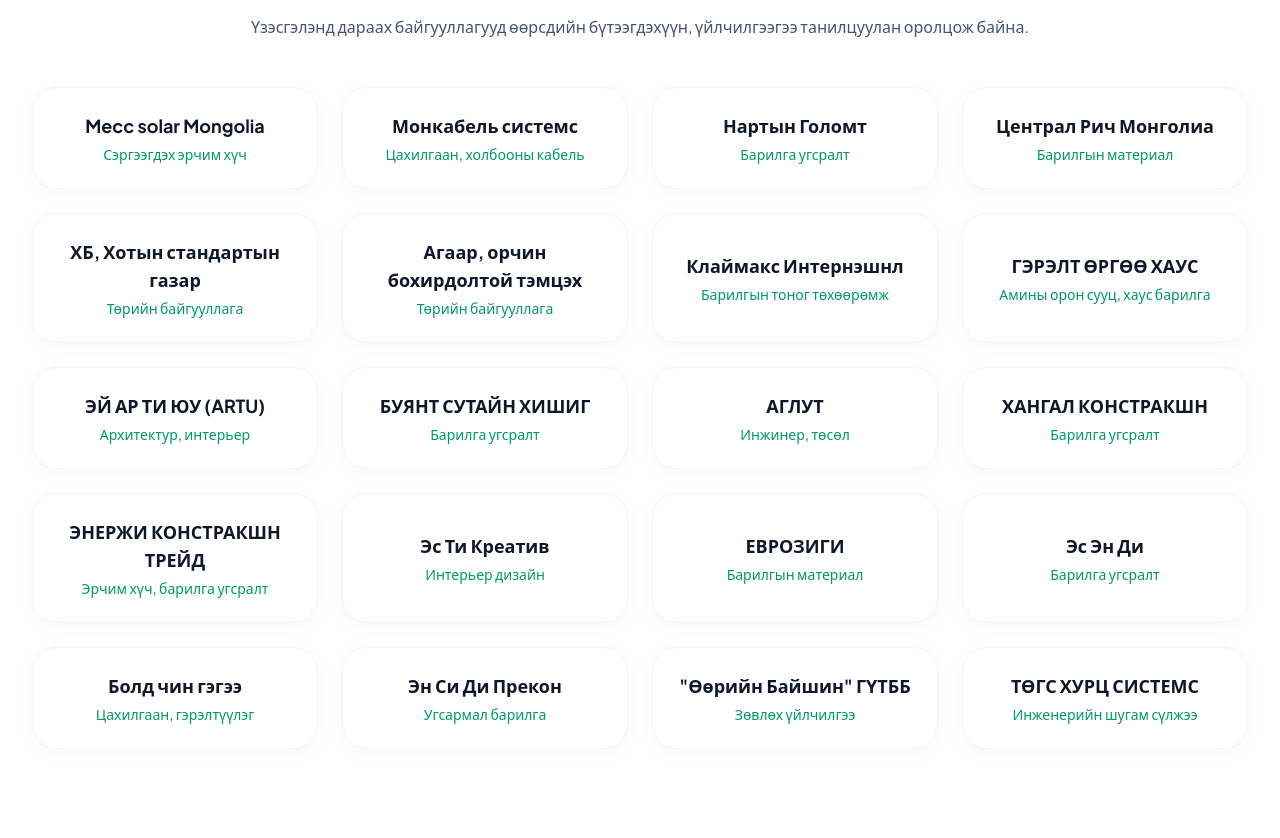
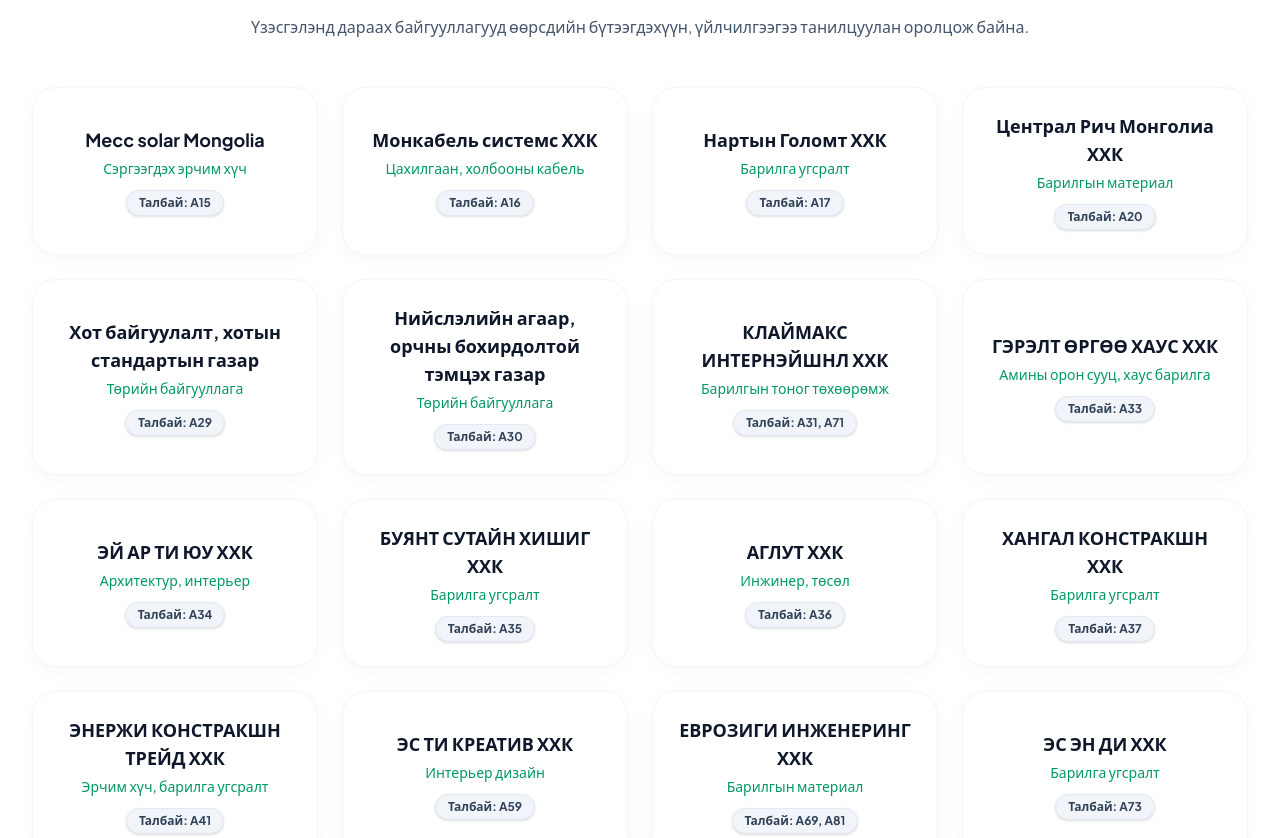
Before and after one commit to Barilgamn/https-github.com-Barilgamn-house.barilga.mn, a React (Vite) app: page / in a window 1280 px wide. Shown: the part 3692-4530 px from the top of the page. Built offline with nearby package versions, Linux system fonts and the light colour scheme; no server answers; the database is empty.

Commit message:
feat: Update booked booth list and company data
This commit revises the list of booked exhibition booths and updates the data for featured companies. The changes reflect current exhibition arrangements and ensure accurate information is displayed.

```diff
--- a/src/App.tsx
+++ b/src/App.tsx
@@ -96,7 +96,7 @@
     return () => clearInterval(interval);
   }, []);
 
-  const bookedBooths = ['A11', 'A12', 'A15', 'A16', 'A17', 'A18', 'A20', 'A21', 'A22', 'A29', 'A30', 'A31', 'A32', 'A33', 'A34', 'A35', 'A36', 'A39', 'A40', 'A41', 'A42', 'A49', 'A50', 'A51', 'A52', 'A59', 'A60', 'A61', 'A62', 'A69', 'A70', 'A71', 'A72', 'A73', 'A74', 'A79', 'A80', 'A81', 'A82', 'A89', 'A90'];
+  const bookedBooths = ['A15', 'A16', 'A17', 'A20', 'A29', 'A30', 'A31', 'A33', 'A34', 'A35', 'A36', 'A37', 'A41', 'A59', 'A69', 'A71', 'A73', 'A75', 'A81', 'ЗАДГАЙ 1', 'ЗАДГАЙ 2', 'ЗАДГАЙ 3'];
   const sponsorBooths = ['A4', 'A5', 'A6', 'A7', 'A19', 'A20', 'A29', 'A30', 'A31', 'A32', 'A41', 'A42'];
 
   const scrollToBooking = () => {
@@ -568,31 +568,32 @@
 
           <div className="grid grid-cols-1 sm:grid-cols-2 lg:grid-cols-3 xl:grid-cols-4 gap-6">
             {[
-              { name: "Mecc solar Mongolia", activity: "Сэргээгдэх эрчим хүч", logo: "https://ui-avatars.com/api/?name=MS&background=047857&color=fff&size=128&font-size=0.33&bold=true" },
-              { name: "Монкабель системс", activity: "Цахилгаан, холбооны кабель", logo: "https://ui-avatars.com/api/?name=МС&background=0f172a&color=fff&size=128&font-size=0.33&bold=true" },
-              { name: "Нартын Голомт", activity: "Барилга угсралт", logo: "https://ui-avatars.com/api/?name=НГ&background=b45309&color=fff&size=128&font-size=0.33&bold=true" },
-              { name: "Централ Рич Монголиа", activity: "Барилгын материал", logo: "https://ui-avatars.com/api/?name=ЦР&background=1d4ed8&color=fff&size=128&font-size=0.33&bold=true" },
-              { name: "ХБ, Хотын стандартын газар", activity: "Төрийн байгууллага", logo: "https://ui-avatars.com/api/?name=ХБ&background=0369a1&color=fff&size=128&font-size=0.33&bold=true" },
-              { name: "Агаар, орчин бохирдолтой тэмцэх", activity: "Төрийн байгууллага", logo: "https://ui-avatars.com/api/?name=АО&background=047857&color=fff&size=128&font-size=0.33&bold=true" },
-              { name: "Клаймакс Интернэшнл", activity: "Барилгын тоног төхөөрөмж", logo: "https://ui-avatars.com/api/?name=КИ&background=0f172a&color=fff&size=128&font-size=0.33&bold=true" },
-              { name: "ГЭРЭЛТ ӨРГӨӨ ХАУС", activity: "Амины орон сууц, хаус барилга", logo: "https://ui-avatars.com/api/?name=ГӨ&background=eab308&color=fff&size=128&font-size=0.33&bold=true" },
-              { name: "ЭЙ АР ТИ ЮУ (ARTU)", activity: "Архитектур, интерьер", logo: "https://ui-avatars.com/api/?name=AR&background=be123c&color=fff&size=128&font-size=0.33&bold=true" },
-              { name: "БУЯНТ СУТАЙН ХИШИГ", activity: "Барилга угсралт", logo: "https://ui-avatars.com/api/?name=БС&background=1d4ed8&color=fff&size=128&font-size=0.33&bold=true" },
-              { name: "АГЛУТ", activity: "Инжинер, төсөл", logo: "https://ui-avatars.com/api/?name=АГ&background=047857&color=fff&size=128&font-size=0.33&bold=true" },
-              { name: "ХАНГАЛ КОНСТРАКШН", activity: "Барилга угсралт", logo: "https://ui-avatars.com/api/?name=ХК&background=b45309&color=fff&size=128&font-size=0.33&bold=true" },
-              { name: "ЭНЕРЖИ КОНСТРАКШН ТРЕЙД", activity: "Эрчим хүч, барилга угсралт", logo: "https://ui-avatars.com/api/?name=ЭК&background=eab308&color=fff&size=128&font-size=0.33&bold=true" },
-              { name: "Эс Ти Креатив", activity: "Интерьер дизайн", logo: "https://ui-avatars.com/api/?name=ST&background=be123c&color=fff&size=128&font-size=0.33&bold=true" },
-              { name: "ЕВРОЗИГИ", activity: "Барилгын материал", logo: "https://ui-avatars.com/api/?name=ЕЗ&background=1d4ed8&color=fff&size=128&font-size=0.33&bold=true" },
-              { name: "Эс Эн Ди", activity: "Барилга угсралт", logo: "https://ui-avatars.com/api/?name=SD&background=0f172a&color=fff&size=128&font-size=0.33&bold=true" },
-              { name: "Болд чин гэгээ", activity: "Цахилгаан, гэрэлтүүлэг", logo: "https://ui-avatars.com/api/?name=БЧ&background=eab308&color=fff&size=128&font-size=0.33&bold=true" },
-              { name: "Эн Си Ди Прекон", activity: "Угсармал барилга", logo: "https://ui-avatars.com/api/?name=NC&background=0369a1&color=fff&size=128&font-size=0.33&bold=true" },
-              { name: "\"Өөрийн Байшин\" ГҮТББ", activity: "Зөвлөх үйлчилгээ", logo: "https://ui-avatars.com/api/?name=ӨБ&background=047857&color=fff&size=128&font-size=0.33&bold=true" },
-              { name: "ТӨГС ХУРЦ СИСТЕМС", activity: "Инженерийн шугам сүлжээ", logo: "https://ui-avatars.com/api/?name=ТХ&background=1d4ed8&color=fff&size=128&font-size=0.33&bold=true" }
+              { name: "Mecc solar Mongolia", activity: "Сэргээгдэх эрчим хүч", booth: "A15" },
+              { name: "Монкабель системс ХХК", activity: "Цахилгаан, холбооны кабель", booth: "A16" },
+              { name: "Нартын Голомт ХХК", activity: "Барилга угсралт", booth: "A17" },
+              { name: "Централ Рич Монголиа ХХК", activity: "Барилгын материал", booth: "A20" },
+              { name: "Хот байгуулалт, хотын стандартын газар", activity: "Төрийн байгууллага", booth: "A29" },
+              { name: "Нийслэлийн агаар, орчны бохирдолтой тэмцэх газар", activity: "Төрийн байгууллага", booth: "A30" },
+              { name: "КЛАЙМАКС ИНТЕРНЭЙШНЛ ХХК", activity: "Барилгын тоног төхөөрөмж", booth: "A31, A71" },
+              { name: "ГЭРЭЛТ ӨРГӨӨ ХАУС ХХК", activity: "Амины орон сууц, хаус барилга", booth: "A33" },
+              { name: "ЭЙ АР ТИ ЮУ ХХК", activity: "Архитектур, интерьер", booth: "A34" },
+              { name: "БУЯНТ СУТАЙН ХИШИГ ХХК", activity: "Барилга угсралт", booth: "A35" },
+              { name: "АГЛУТ ХХК", activity: "Инжинер, төсөл", booth: "A36" },
+              { name: "ХАНГАЛ КОНСТРАКШН ХХК", activity: "Барилга угсралт", booth: "A37" },
+              { name: "ЭНЕРЖИ КОНСТРАКШН ТРЕЙД ХХК", activity: "Эрчим хүч, барилга угсралт", booth: "A41" },
+              { name: "ЭС ТИ КРЕАТИВ ХХК", activity: "Интерьер дизайн", booth: "A59" },
+              { name: "ЕВРОЗИГИ ИНЖЕНЕРИНГ ХХК", activity: "Барилгын материал", booth: "A69, A81" },
+              { name: "ЭС ЭН ДИ ХХК", activity: "Барилга угсралт", booth: "A73" },
+              { name: "БОЛД ЧИН ГЭГЭЭ ХХК", activity: "Цахилгаан, гэрэлтүүлэг", booth: "A75" },
+              { name: "ЭН СИ ДИ ПРЕКОН ХХК", activity: "Угсармал барилга", booth: "ЗАДГАЙ 1" },
+              { name: "Өөрийн Байшин Үндэсний Хөтөлбөр ГҮТББ", activity: "Зөвлөх үйлчилгээ", booth: "ЗАДГАЙ 2" },
+              { name: "ТӨГС ХУРЦ СИСТЕМС ХХК", activity: "Инженерийн шугам сүлжээ", booth: "ЗАДГАЙ 3" }
             ].map((company, idx) => (
               <div key={idx} className="bg-white rounded-[1.5rem] p-6 border border-slate-100 shadow-[0_4px_20px_rgb(0,0,0,0.03)] hover:shadow-[0_8px_30px_rgb(0,0,0,0.08)] transition-all flex flex-col items-center justify-center text-center gap-2 group h-full">
                 <div>
                   <h4 className="font-bold text-slate-900 text-lg mb-1">{company.name}</h4>
                   <p className="text-emerald-600 text-sm font-medium">{company.activity}</p>
+                  <p className="bg-slate-100 text-slate-700 px-3 py-1 rounded-full text-xs font-bold inline-block mt-3 border border-slate-200 shadow-sm">Талбай: {company.booth}</p>
                 </div>
               </div>
             ))}
```
